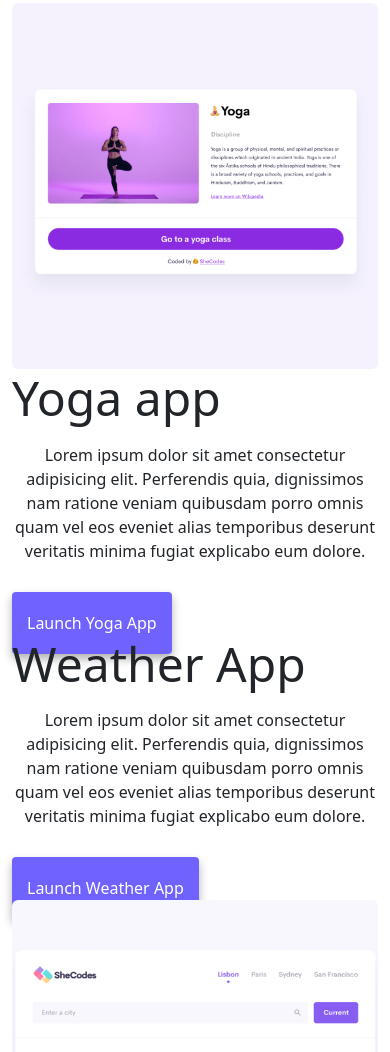
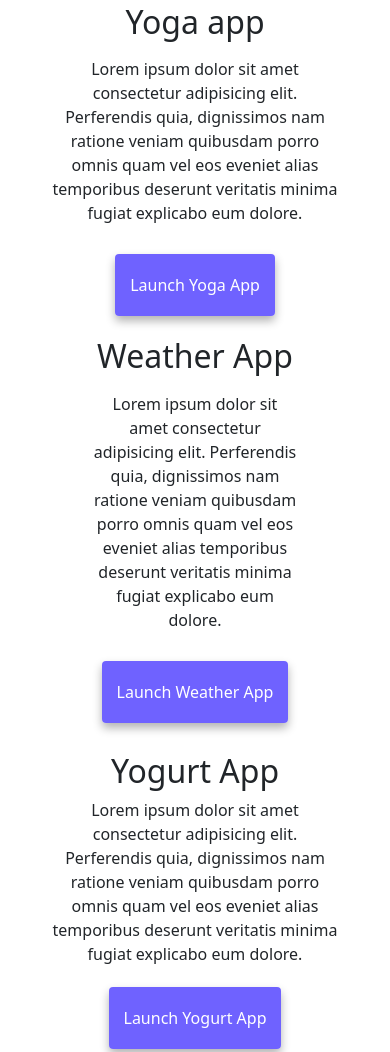
Before and after one commit to MCpracticesforskills/week-3-sheCodes-homework, a plain HTML site: page index.html in a window 390 px wide. Shown: the part 480-1532 px from the top of the page. Drawn offline with nearby package versions, Linux system fonts and the light colour scheme.

Commit message:
spacing & media element
I spaced all the buttons and hid the images when page is viewed on a smartphone. Stable version of index.html. Now onto about.html. About.html will be much easier to convert to smartphone viewing.

```diff
--- a/index.html
+++ b/index.html
@@ -92,6 +92,9 @@
       flex-wrap: wrap;
     }
     @media (max-width: 400px) {
+      .navbar-brand {
+        margin-left: 20px;
+      }
       h1 {
         font-size: 48px;
         line-height: 1.5;
@@ -100,9 +103,29 @@
         font-size: 32px;
         text-align: center;
       }
+      h4 {
+        font-size: 32px;
+        text-align: center;
+      }
 
       p {
         text-align: center;
+      }
+      img {
+        display: none;
+      }
+      .weather-container {
+        margin: 40px;
+        display: block;
+        text-align: center;
+      }
+      .yoga-container {
+        margin: 40px;
+        display: block;
+        text-align: center;
+      }
+      .yogurt-bttn {
+        margin-top: 40px;
       }
     }
   </style>
@@ -164,6 +187,7 @@
         >About Me</a
       >
     </div>
+    <div class="yoga-container">
       <div class="container container-fluid mt-5">
         <div class="row">
           <div class="column col-sm-6">
@@ -176,29 +200,36 @@
           <div class="column col-sm-6">
             <h4 class="mb-3">Yoga app</h4>
             <p>
-            Lorem ipsum dolor sit amet consectetur adipisicing elit. Perferendis
-            quia, dignissimos nam ratione veniam quibusdam porro omnis quam vel
-            eos eveniet alias temporibus deserunt veritatis minima fugiat
-            explicabo eum dolore.
+              Lorem ipsum dolor sit amet consectetur adipisicing elit.
+              Perferendis quia, dignissimos nam ratione veniam quibusdam porro
+              omnis quam vel eos eveniet alias temporibus deserunt veritatis
+              minima fugiat explicabo eum dolore.
             </p>
             <div class="mt-5">
-            <a class="primary-link text-white" href="#" title="learn yoga poses"
+              <a
+                class="primary-link text-white"
+                href="#"
+                title="learn yoga poses"
                 >Launch Yoga App</a
               >
             </div>
           </div>
+        </div>
+
+        <div class="weather-container">
           <div class="column col-sm-6">
             <h4 class="mb-3">Weather App</h4>
             <p>
-            Lorem ipsum dolor sit amet consectetur adipisicing elit. Perferendis
-            quia, dignissimos nam ratione veniam quibusdam porro omnis quam vel
-            eos eveniet alias temporibus deserunt veritatis minima fugiat
-            explicabo eum dolore.
+              Lorem ipsum dolor sit amet consectetur adipisicing elit.
+              Perferendis quia, dignissimos nam ratione veniam quibusdam porro
+              omnis quam vel eos eveniet alias temporibus deserunt veritatis
+              minima fugiat explicabo eum dolore.
             </p>
             <div class="mt-5">
               <a class="primary-link text-white" href="#" title="find weather"
                 >Launch Weather App</a
               >
+            </div>
           </div>
         </div>
         <div class="column col-sm-6">
@@ -223,6 +254,7 @@
             eos eveniet alias temporibus deserunt veritatis minima fugiat
             explicabo eum dolore.
           </p>
+          <div class="yogurt-bttn">
             <a
               class="primary-link text-white"
               href="#"
@@ -232,5 +264,6 @@
           </div>
         </div>
       </div>
+    </div>
   </body>
 </html>
```
Lines whose indentation alone changed are shown as unchanged.
